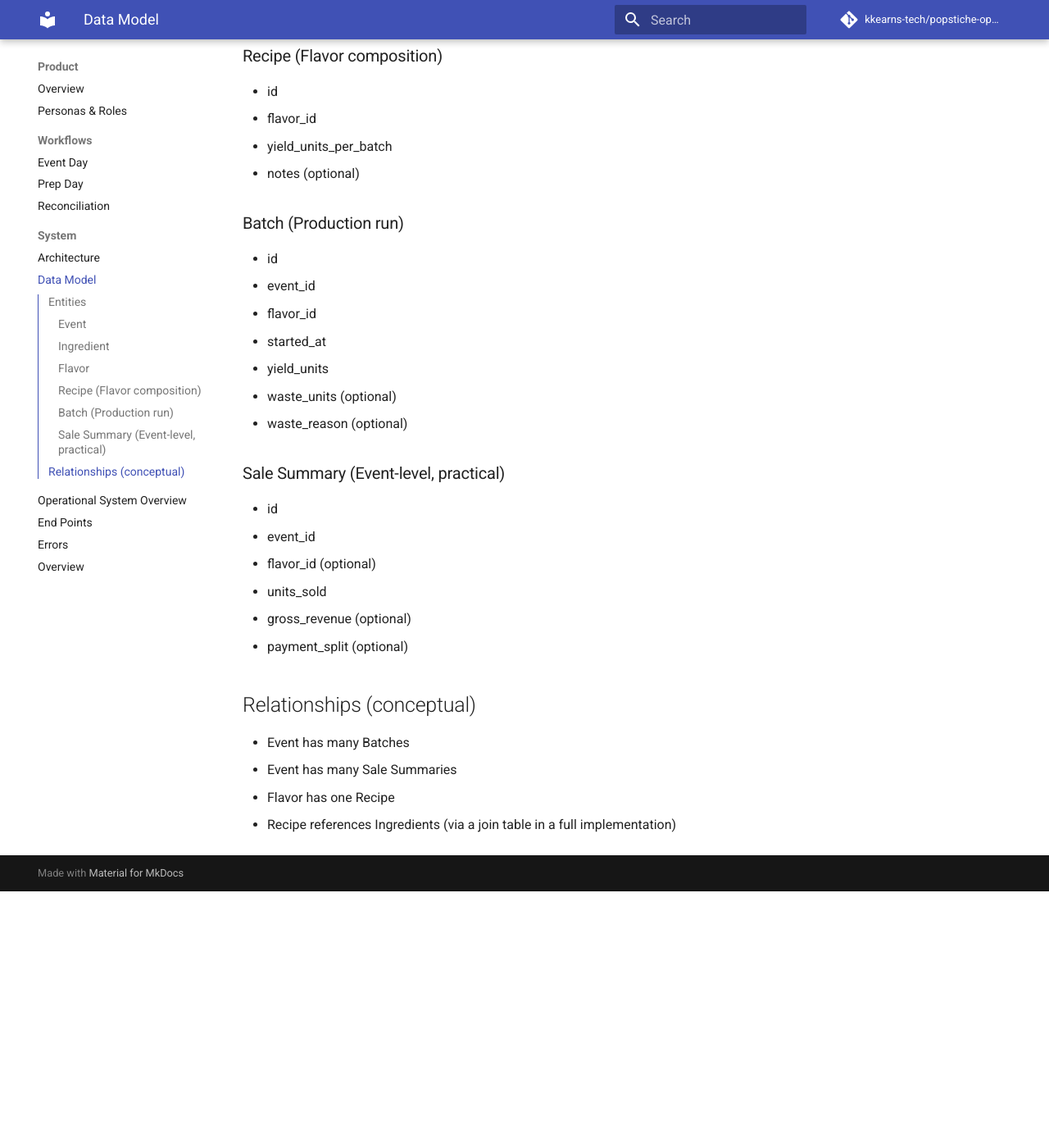
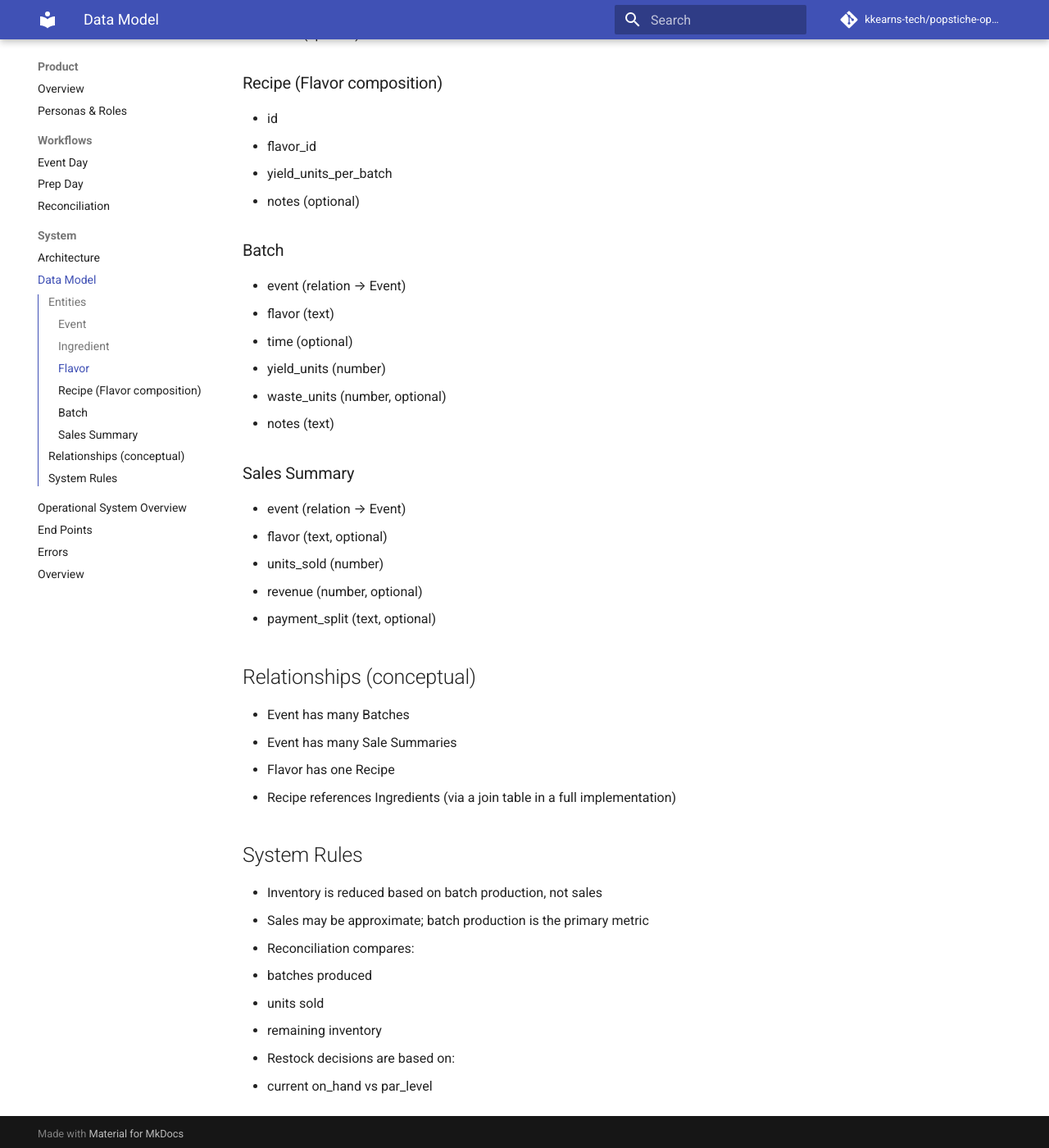
Before and after one commit to kkearns-tech/docs-portfolio, an MkDocs documentation site: the page built from docs/product/system/data-model.md, in a window 1280 px wide and 1400 px high, scrolled down 972 px. Shown: the whole window at 82% size. Built offline with MkDocs 1.6.1 and Material for MkDocs 9.7.7, drawn with Linux system fonts in a browser that asks for light colours; comment, search, counter and statistics services are not loaded; before the commit the page ends 2059 px from its top, so only the background shows below that; some of the changed text lies outside the part shown.

Commit message:
fix: refined data model some, issue #2

```diff
--- a/docs/product/system/data-model.md
+++ b/docs/product/system/data-model.md
@@ -6,19 +6,20 @@ This model defines the minimum entities required to support workflows and reconc
 ## Entities
 
 ### Event
-- id
-- date
-- location
-- booth_fee (optional)
-- notes
+- id (implicit)
+- name (text)
+- date (date)
+- location (text)
+- booth_fee (number, $)
+- notes (text)
 
 ### Ingredient
 - id
-- name
-- unit
-- on_hand_quantity
-- par_level (optional)
-- cost_per_unit (optional)
+- name (text)
+- unit (select: lbs, oz, count, gallons)
+- on_hand (number)
+- par_level (number)
+- cost_per_unit (number, optional)
 
 ### Flavor
 - id
@@ -31,25 +32,37 @@ This model defines the minimum entities required to support workflows and reconc
 - yield_units_per_batch
 - notes (optional)
 
-### Batch (Production run)
-- id
-- event_id
-- flavor_id
-- started_at
-- yield_units
-- waste_units (optional)
-- waste_reason (optional)
+### Batch
+- event (relation → Event)
+- flavor (text)
+- time (optional)
+- yield_units (number)
+- waste_units (number, optional)
+- notes (text)
 
-### Sale Summary (Event-level, practical)
-- id
-- event_id
-- flavor_id (optional)
-- units_sold
-- gross_revenue (optional)
-- payment_split (optional)
+
+
+### Sales Summary
+- event (relation → Event)
+- flavor (text, optional)
+- units_sold (number)
+- revenue (number, optional)
+- payment_split (text, optional)
 
 ## Relationships (conceptual)
 - Event has many Batches
 - Event has many Sale Summaries
 - Flavor has one Recipe
 - Recipe references Ingredients (via a join table in a full implementation)
+
+## System Rules
+
+- Inventory is reduced based on batch production, not sales
+- Sales may be approximate; batch production is the primary metric
+- Reconciliation compares:
+  - batches produced
+  - units sold
+  - remaining inventory
+
+- Restock decisions are based on:
+  - current on_hand vs par_level
```
